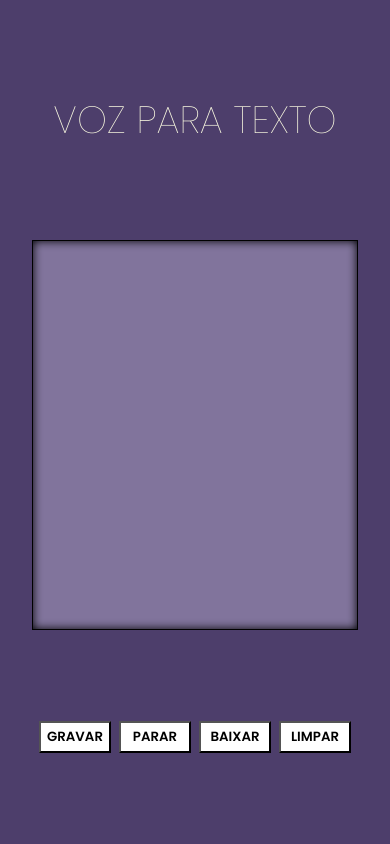
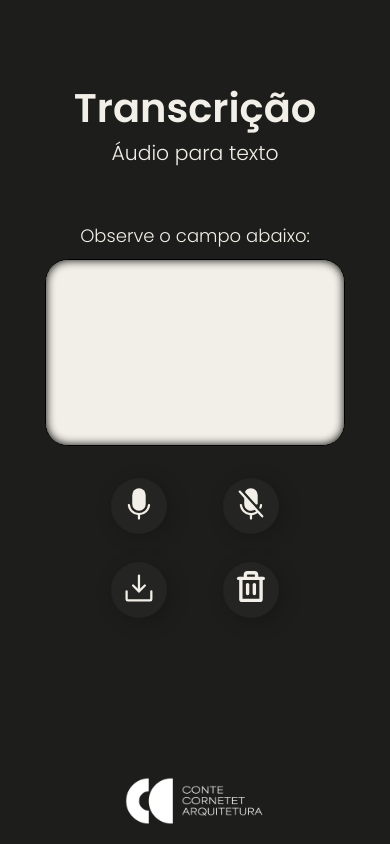
Before and after one commit to glauber2k2/voicetotext, a Next.js app: page / in a window 390 px wide. Built offline with nearby package versions, Linux system fonts and the light colour scheme.

Commit message:
conte color

```diff
--- a/package.json
+++ b/package.json
@@ -15,6 +15,7 @@
     "eslint": "8.40.0",
     "eslint-config-next": "13.4.2",
     "next": "13.4.2",
+    "phosphor-react": "^1.4.1",
     "react": "18.2.0",
     "react-dom": "18.2.0",
     "react-speech-recognition": "^3.9.1",
--- a/src/pages/index.tsx
+++ b/src/pages/index.tsx
@@ -1,5 +1,13 @@
-import { useEffect, useRef } from 'react';
+import { useEffect, useRef, useState } from 'react';
 import styles from '../styles/Home.module.css';
+
+import {
+  Microphone,
+  MicrophoneSlash,
+  DownloadSimple,
+  Trash,
+} from 'phosphor-react';
+import Image from 'next/image';
 
 interface SpeechRecognition extends EventTarget {
   continuous: boolean;
@@ -135,26 +143,50 @@ function App(): JSX.Element {
 
     document.body.removeChild(element);
   }
+
+  const [isRec, setIsRec] = useState(false);
+
+  function handleActiveRec() {
+    setIsRec(true);
+  }
+
+  function handleDisableRec() {
+    setIsRec(false);
+  }
+
   return (
     <div className={styles.container}>
-      <div className={styles.textBox}>
-        <h1>VOZ PARA TEXTO</h1>
+      <h1>Transcrição</h1>
+      <h2>Áudio para texto</h2>
+
+      <label>Observe o campo abaixo:</label>
       <textarea ref={textareaRef} id='textarea'></textarea>
       <div className={styles.buttons}>
-          <button ref={btnGravarRef} id='btnGravar'>
-            GRAVAR
+        <button
+          className={isRec ? styles.rec : styles.noRec}
+          onClick={handleActiveRec}
+          ref={btnGravarRef}
+          id='btnGravar'
+        >
+          <Microphone weight='fill' />
         </button>
-          <button ref={btnPararRef} id='btnParar'>
-            PARAR
+        <button ref={btnPararRef} id='btnParar' onClick={handleDisableRec}>
+          <MicrophoneSlash weight='fill' />
         </button>
         <button ref={btnBaixarRef} id='btnBaixar'>
-            BAIXAR
+          <DownloadSimple weight='regular' />
         </button>
         <button ref={btnLimparRef} id='btnLimpar'>
-            LIMPAR
+          <Trash weight='bold' />
         </button>
       </div>
-      </div>
+
+      <Image
+        src='/images/CONTE_LOGO_REDUZIDO_BRANCO.png'
+        width={1280}
+        height={1280}
+        alt=' '
+      />
     </div>
   );
 }
--- a/src/styles/Home.module.css
+++ b/src/styles/Home.module.css
@@ -1,81 +1,130 @@
 .container {
   width: 100%;
   height: 100vh;
-  background-color: #fcfce2;
-  display: flex;
-  justify-content: center;
-  align-items: center;
-}
-
-.textBox {
+  background-color: #1d1d1b;
   display: flex;
   flex-direction: column;
   align-items: center;
-  justify-content: center;
-  background-color: #4d3e6b;
-  width: 70%;
-  height: 70%;
-  padding: 2rem;
-  gap: 2rem;
-  border-radius: 25px;
-  box-shadow: 10px 10px 10px rgba(0, 0, 0, 0.8);
+  padding: 8% 0 3% 0;
 }
 
-.textBox h1 {
-  font-size: 72px;
-  font-weight: 100;
-  color: #fcfce2;
+.container img {
+  object-fit: scale-down;
+  width: 9vw;
+  height: 3.1vw;
+  margin-top: 3.5%;
 }
 
-.textBox textarea {
-  background-color: #81749c;
-  width: 50%;
-  height: 50%;
+.container h1 {
+  font-size: 3.1vw;
+  font-weight: bold;
+  color: #f1efe7;
+}
+
+.container h2 {
+  font-size: 1.55vw;
+  font-weight: 500;
+  color: #f1efe7;
+}
+
+.container label {
+  color: #f1efe7;
+  width: 36.8vw;
+  margin-top: 3.4rem;
+  font-size: 1.4vw;
+  font-weight: 500;
+}
+
+.container textarea {
+  background-color: #f1efe7;
+  width: 36.8vw;
+  height: 14vw;
   border: 1px solid #000;
+  border-radius: 23px;
   padding: 1rem;
   resize: none;
   box-shadow: inset 0px 0px 10px rgb(0, 0, 0);
   outline: none;
+  margin: 0.6rem 0 2rem 0;
 }
 
 .buttons {
   display: flex;
   justify-content: center;
-  gap: 0.5rem;
+  gap: 5.5vw;
 }
 
-.buttons button {
-  font-family: 'Poppins', sans-serif;
-  width: 9rem;
-  height: 2rem;
-  font-weight: bold;
-  font-style: normal;
-  background-color: #fff;
+.buttons button,
+.buttons button.noRec {
+  width: 5vw;
+  height: 5vw;
+  background-color: #242422;
+  border-radius: 50%;
+  border: none;
+  box-shadow: 4px 4px 20px rgba(0, 0, 0, 0.2);
+  color: #f1efe7;
+  padding: 0.6vw;
+}
+
+.buttons button:hover {
+  color: #ffffff;
+  background-color: #85754d;
+}
+
+.buttons button.rec {
+  color: #ed1f1f;
+  background-color: #f1efe7;
+}
+
+.buttons svg {
+  width: 100%;
+  height: 100%;
 }
 
 @media (max-width: 768px) {
-  .textBox {
-    justify-content: space-evenly;
-    background-color: #4d3e6b;
-    width: 100%;
-    height: 100%;
-    border-radius: 0px;
-  }
-  .textBox h1 {
-    font-size: 38px;
+  .container {
+    padding: 20% 2.8rem 5% 2.8rem;
   }
 
-  .textBox textarea {
-    background-color: #81749c;
-    width: 100%;
-    height: 50%;
-    border: 1px solid #000;
-    padding: 1rem;
-    resize: none;
-    box-shadow: inset 0px 0px 10px rgb(0, 0, 0);
+  .container h1 {
+    font-size: 40px;
   }
 
-  .buttons button {
-    width: 4.5rem;
+  .container h2 {
+    font-size: 20.36px;
+  }
+
+  .container label {
+    text-align: center;
+    font-size: 18px;
+    width: 18.8rem;
+  }
+
+  .container textarea {
+    width: 100%;
+    height: 25%;
+  }
+
+  .buttons {
+    gap: 25%;
+    flex-wrap: wrap;
+  }
+
+  .buttons button,
+  .buttons button.noRec {
+    width: 3.5rem;
+    height: 3.5rem;
+  }
+
+  .buttons svg {
+    width: 70%;
+    height: 70%;
+  }
+
+  .container img {
+    object-fit: scale-down;
+    width: 10rem;
+    height: 3rem;
+    margin-top: auto;
   }
 }
```
Also changed, not shown: public/images/CONTE_LOGO_REDUZIDO_BRANCO.png (added), 1 other file (tests, documents, lock files or other folders). Lines whose indentation alone changed are shown as unchanged.
